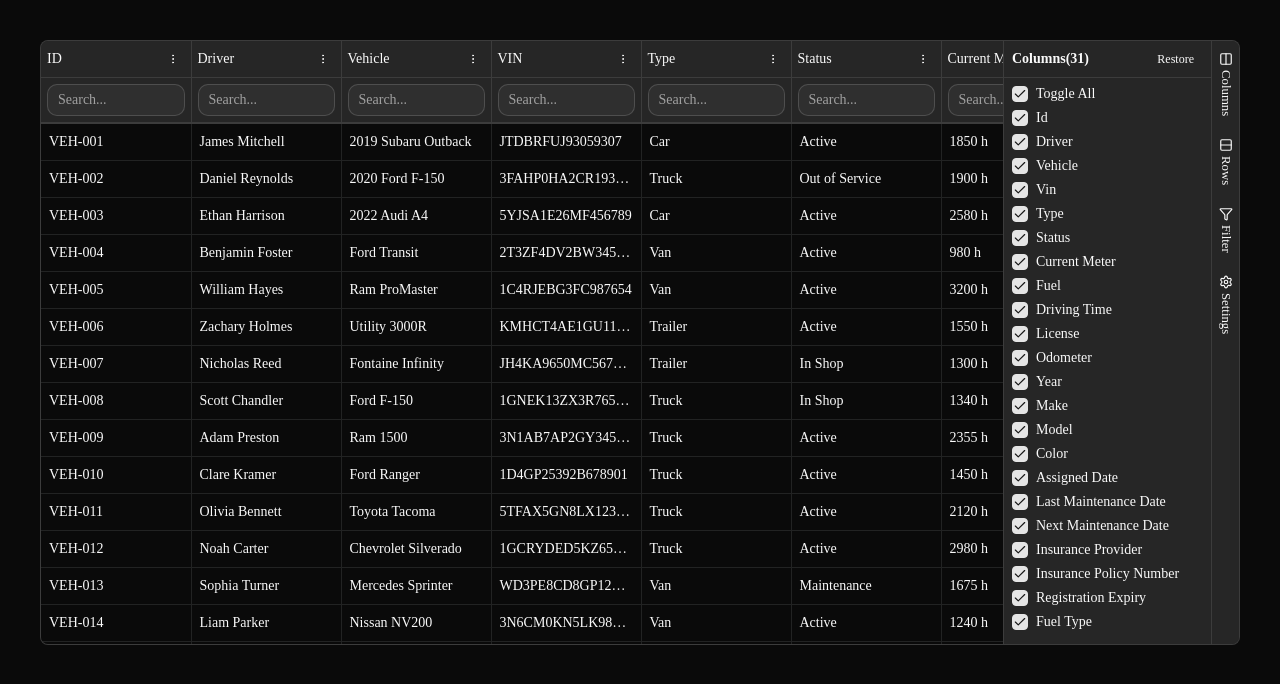
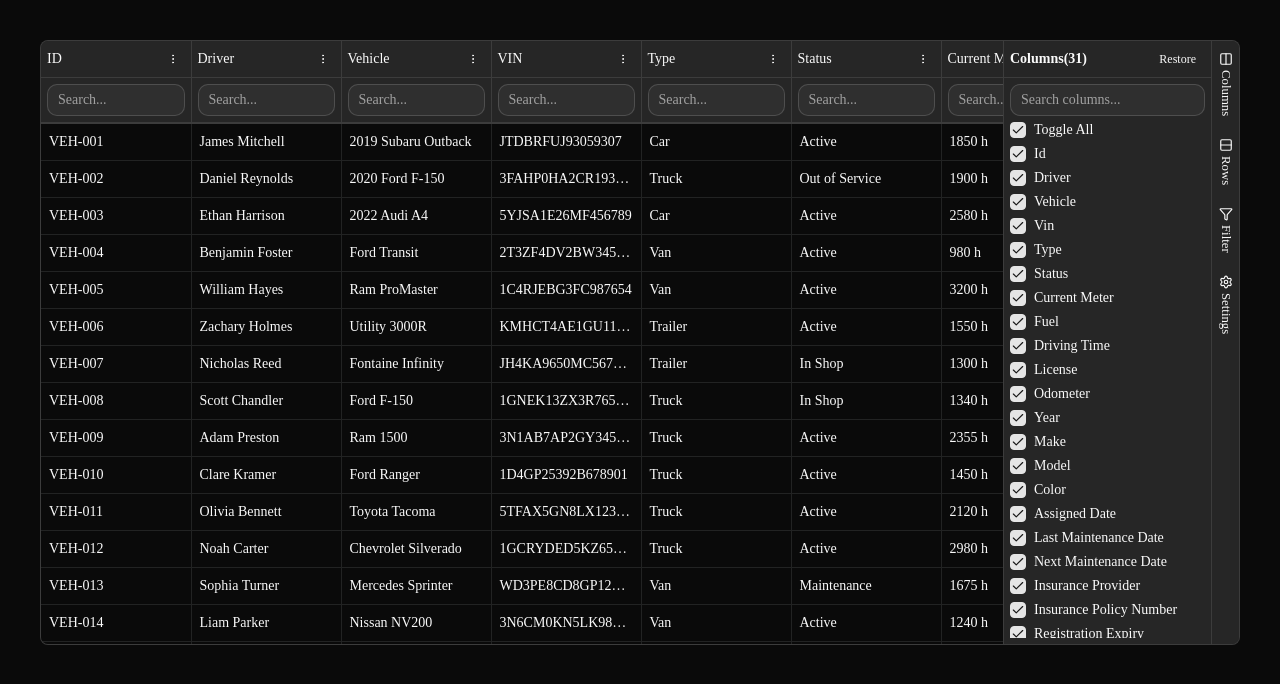
Before and after one commit to jsdev-robin/munza-x-data-grid, a React (Vite) app: page / in a window 1280 px wide. Both pictures are taken after a click on the button "Columns". Shown: the top 684 px of the page. Built offline with nearby package versions, Linux system fonts and the light colour scheme.

Commit message:
feat: add search functionality to ToolbarColumns for filtering visible columns

```diff
--- a/src/package/components/toolbar/ToolbarColumns.tsx
+++ b/src/package/components/toolbar/ToolbarColumns.tsx
@@ -2,15 +2,27 @@
 
 import { Button } from '@/components/ui/button';
 import { Checkbox } from '@/components/ui/checkbox';
+import { Input } from '@/components/ui/input';
 import { Label } from '@/components/ui/label';
 import { useGrid } from '@/package/contexts/GridContext';
+import { useMemo, useState } from 'react';
 
 const ToolbarColumns = () => {
   const { table } = useGrid();
 
+  const [searchTerm, setSearchTerm] = useState('');
+  const visibleColumns = useMemo(() => {
+    return table
+      .getAllLeafColumns()
+      .filter((column) => !['rowNumber'].includes(column.id))
+      .filter((column) =>
+        column.id.toLowerCase().includes(searchTerm.toLowerCase()),
+      );
+  }, [searchTerm, table]);
+
   return (
-    <div className="mun:flex mun:flex-col mun:gap-2 mun:h-full mun:py-1.5">
-      <div className="mun:flex mun:items-center mun:justify-between mun:px-2 mun:pb-1.5 mun:border-b mun:border-border">
+    <div className="mun:flex mun:flex-col mun:gap-1.5 mun:h-full mun:py-1.5">
+      <div className="mun:flex mun:items-center mun:justify-between mun:px-1.5 mun:pb-1.5 mun:border-b mun:border-border">
         <h1 className="mun:text-sm mun:font-bold">
           Columns({table.getAllLeafColumns().length})
         </h1>
@@ -22,8 +34,15 @@ const ToolbarColumns = () => {
           Restore
         </Button>
       </div>
+      <div className="mun:px-1.5">
+        <Input
+          placeholder="Search columns..."
+          value={searchTerm}
+          onChange={(e) => setSearchTerm(e.target.value)}
+        />
+      </div>
       <div
-        className="mun:space-y-2 mun:px-2 mun:flex-1 mun:overflow-y-auto mun:[&::-webkit-scrollbar]:w-2
+        className="mun:space-y-2 mun:px-1.5 mun:flex-1 mun:overflow-y-auto mun:[&::-webkit-scrollbar]:w-2
   mun:[&::-webkit-scrollbar-track]:bg-stone-100
   mun:[&::-webkit-scrollbar-thumb]:bg-stone-300
   mun:dark:[&::-webkit-scrollbar-track]:bg-neutral-700
@@ -36,7 +55,7 @@ const ToolbarColumns = () => {
           />
           Toggle All
         </Label>
-        {table.getAllLeafColumns().map((column) => (
+        {visibleColumns.map((column) => (
           <Label key={column.id}>
             <Checkbox
               checked={column.getIsVisible()}
```
